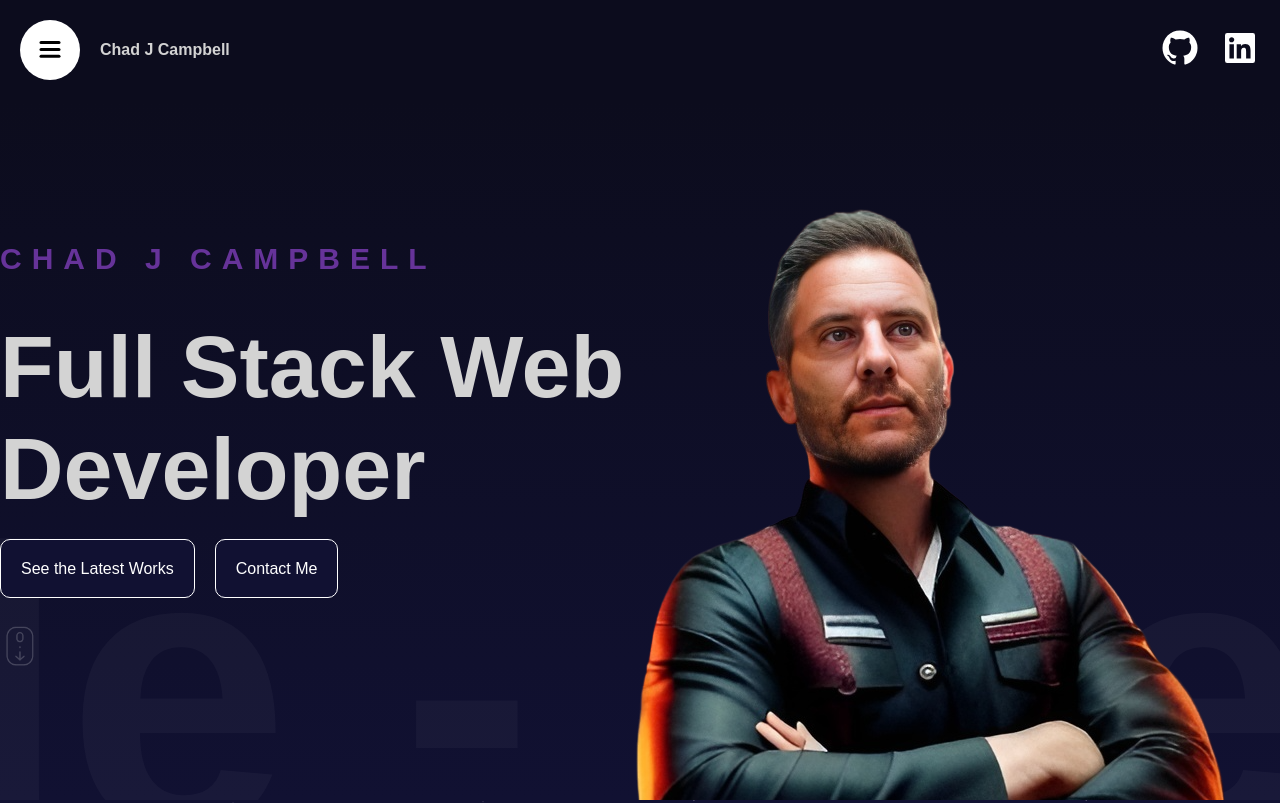
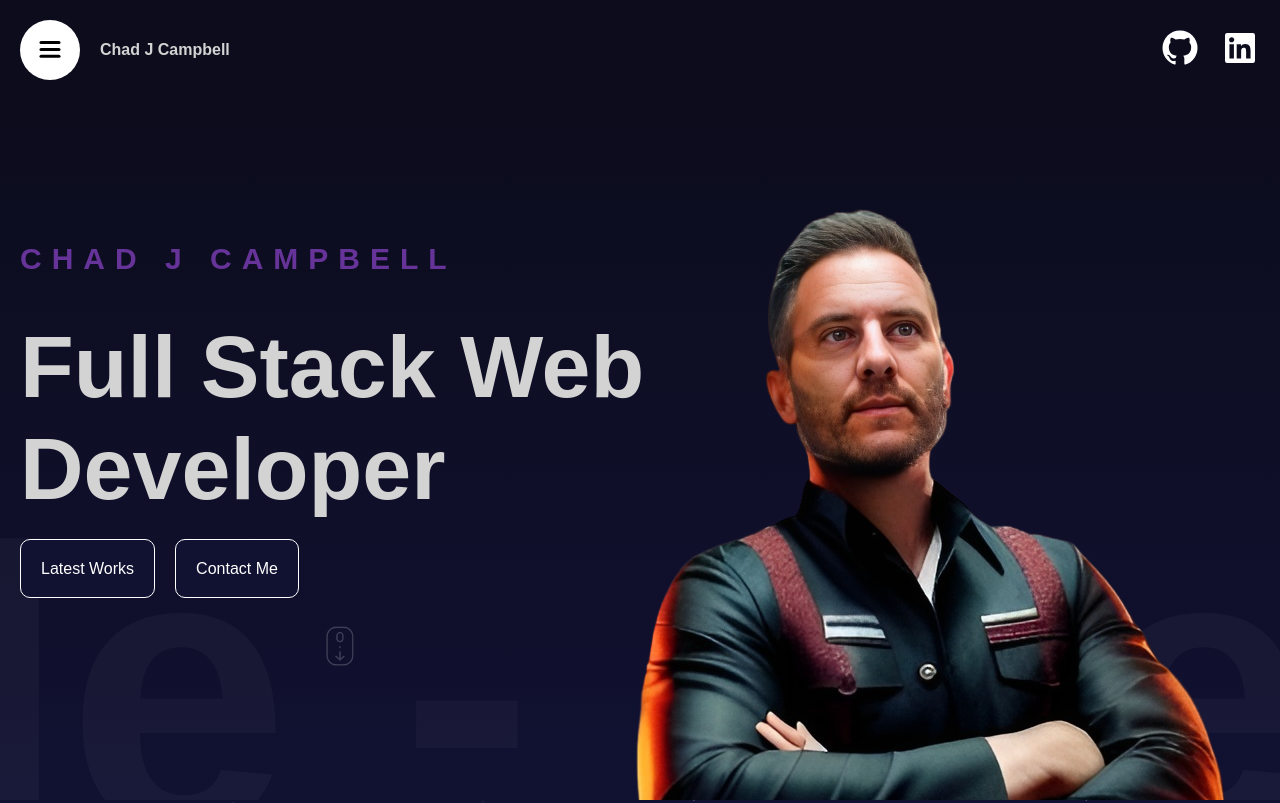
Before and after one commit to chadjcampbell/portfoliov2, a React (Vite) app: page / in a window 1280 px wide. Shown: the top 803 px of the page. Built offline with nearby package versions, Linux system fonts and the light colour scheme.

Commit message:
work on hero styles

```diff
--- a/src/components/hero/Hero.tsx
+++ b/src/components/hero/Hero.tsx
@@ -66,7 +66,7 @@ const Hero = () => {
               }}
               variants={textVariants}
             >
-              See the Latest Works
+              Latest Works
             </motion.a>
             <motion.a
               href="#Contact"
--- a/src/components/hero/hero.scss
+++ b/src/components/hero/hero.scss
@@ -1,3 +1,5 @@
+@import "../../app.scss";
+
 .hero {
   height: calc(100vh - 100px);
   overflow: hidden;
@@ -7,6 +9,8 @@
     max-width: 1366px;
     height: 100%;
     margin: auto;
+    display: flex;
+    flex-wrap: wrap;
     .textContainer {
       height: 100%;
       width: 50%;
@@ -14,6 +18,16 @@
       flex-direction: column;
       justify-content: center;
       gap: 40px;
+      margin-left: 20px;
+      z-index: 1;
+      @include mobile {
+        height: 50%;
+        width: 100%;
+        gap: 20px;
+        align-items: center;
+        text-align: center;
+        margin-top: 50px;
+      }
       h2 {
         font-size: 30px;
         color: rebeccapurple;
@@ -21,6 +35,10 @@
       }
       h1 {
         font-size: 88px;
+        @include mobile {
+          font-size: 36px;
+          margin-bottom: 50px;
+        }
       }
       .buttons {
         z-index: 1;
@@ -35,14 +53,26 @@
       }
       img {
         width: 40px;
+        align-self: center;
       }
     }
   }
   .imageContainer {
     position: absolute;
-    height: 100%;
     top: 0;
     right: 0;
+    @include mobile {
+      height: 50%;
+      width: 100%;
+      top: unset;
+      bottom: 0;
+      z-index: 1;
+      img {
+        width: 100%;
+        height: 100%;
+        object-fit: contain;
+      }
+    }
   }
   .slidingTextContainer {
     position: absolute;
```
